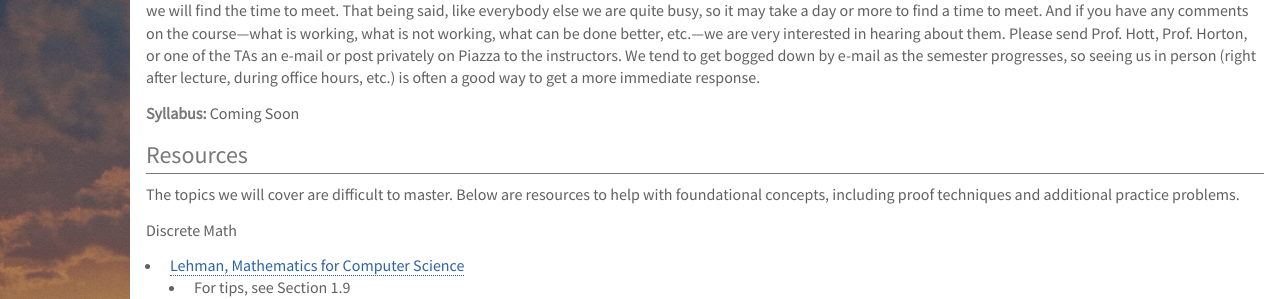
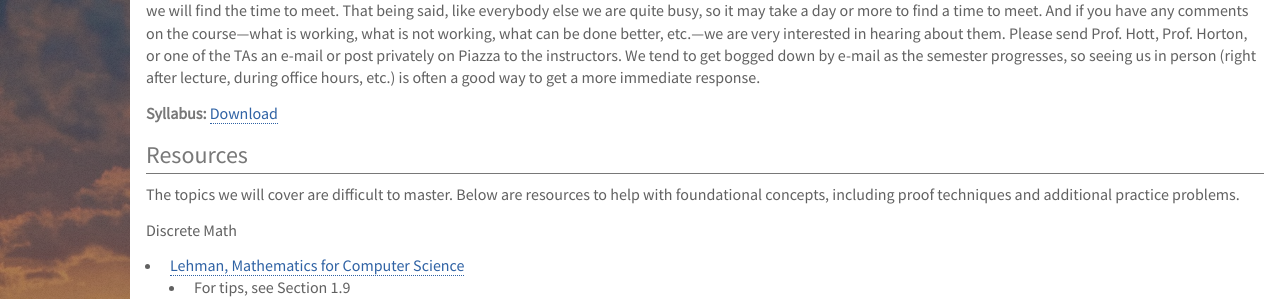
Before and after one commit to deternitydx/uvacs4102, a Jekyll site: the page built from index.md, in a window 1280 px wide and 900 px high. Shown: the part 196-495 px from the top of the window. Built offline with Jekyll 4.4.1, drawn with Linux system fonts in a browser that asks for light colours; nearby versions of some CDN libraries; library files that are not in the unit come from our copies.

Commit message:
Added syllabus

```diff
--- a/index.md
+++ b/index.md
@@ -14,7 +14,7 @@ between problems
 
 **Availability:** It is important to us to be available to our students, and to address their concerns. If you cannot meet with either of us during our office hours, e-mail us and we will find the time to meet. That being said, like everybody else we are quite busy, so it may take a day or more to find a time to meet. And if you have any comments on the course---what is working, what is not working, what can be done better, etc.---we are very interested in hearing about them.  Please send Prof. Hott, Prof. Horton, or one of the TAs an e-mail or post privately on Piazza to the instructors. We tend to get bogged down by e-mail as the semester progresses, so seeing us in person (right after lecture, during office hours, etc.) is often a good way to get a more immediate response.
 
-**Syllabus:** Coming Soon
+**Syllabus:** [Download](pdfs/syllabus.pdf)
 
 ## Resources
 
```
Also changed, not shown: 1 other file.
